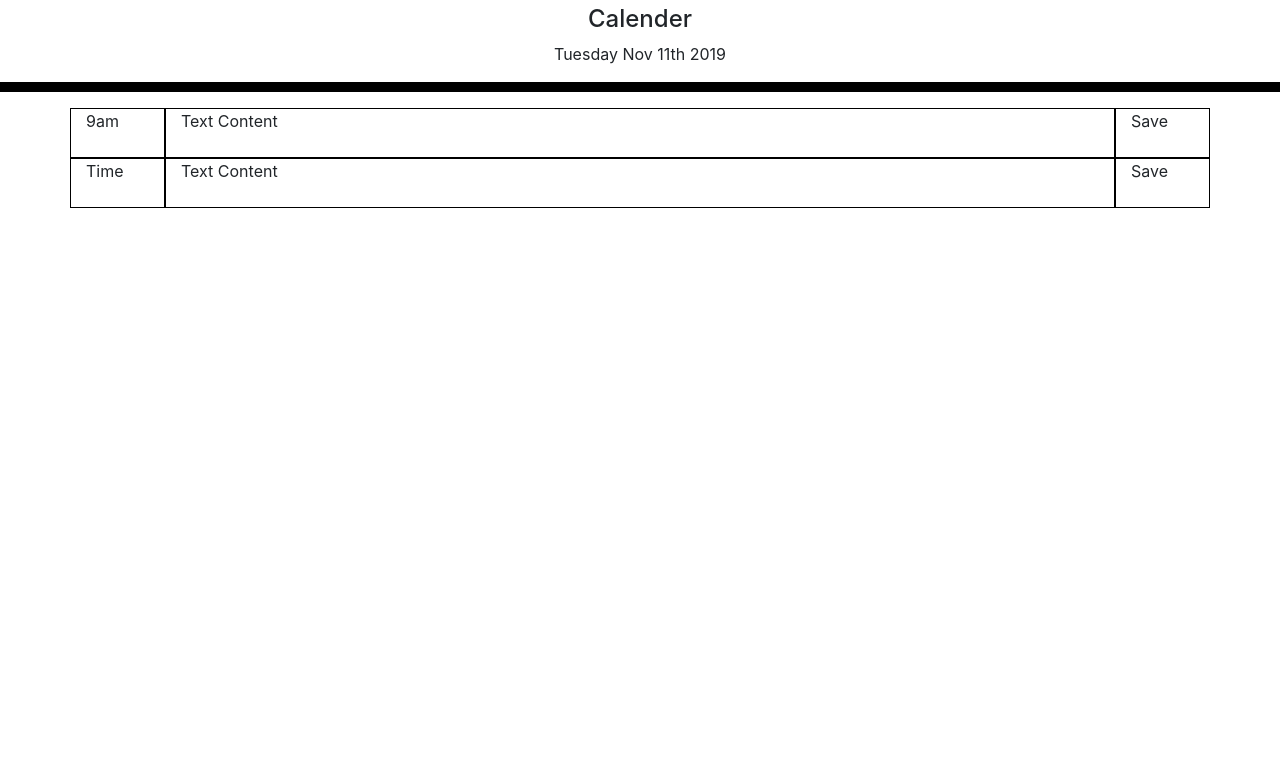
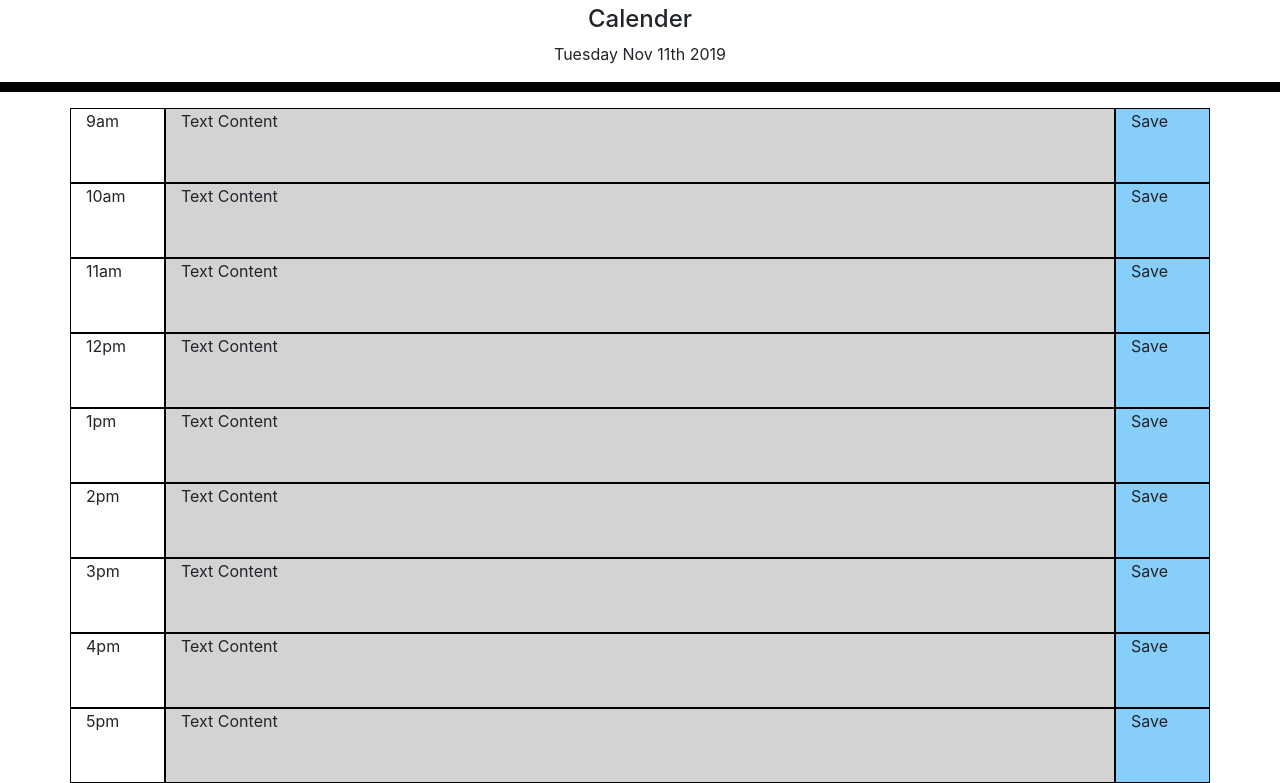
Before and after one commit to Keegawho198/Day-planner, a plain HTML site: page index.html in a window 1280 px wide. Shown: the part 51-834 px from the top of the page. Before the commit the page ends 800 px from the top, so only its background shows below. Drawn offline with nearby package versions, Linux system fonts and the light colour scheme.

Commit message:
Added extra text content rows, changed some CSS sizes

```diff
--- a/index.html
+++ b/index.html
@@ -6,6 +6,8 @@
   <meta http-equiv="X-UA-Compatible" content="ie=edge">
   <link href="styles.css" rel="stylesheet">
   <link rel="stylesheet" href="https://stackpath.bootstrapcdn.com/bootstrap/4.3.1/css/bootstrap.min.css" integrity="sha384-ggOyR0iXCbMQv3Xipma34MD+dH/1fQ784/j6cY/iJTQUOhcWr7x9JvoRxT2MZw1T" crossorigin="anonymous">
+  <script defer src="script.js"></script>
+
   <title>Day-Planner</title>
 </head>
 <body>
@@ -14,33 +16,108 @@
   <p id="date">Date and time here</p>
   <hr class="new1">
   <div class="container">
-    <div class="row">
+    <div class="row 9am">
       <div class="col-1">
         9am
       </div>
       <div class="col-10">
         Text Content
       </div>
-      <div class="col-1">
+      <div class="col-1 save">
         Save
       </div>
     </div>
-    <div class="row">
+    <div class="row 10am">
       <div class="col-1">
-        Time
+        10am
       </div>
       <div class="col-10">
         Text Content
       </div>
-      <div class="col-1">
+      <div class="col-1 save">
         Save
       </div>
     </div>
-
+    <div class="row 11am">
+      <div class="col-1">
+        11am
+      </div>
+      <div class="col-10">
+        Text Content
+      </div>
+      <div class="col-1 save">
+        Save
+      </div>
+    </div>
+    <div class="row 12pm">
+      <div class="col-1">
+        12pm
+      </div>
+      <div class="col-10">
+        Text Content
+      </div>
+      <div class="col-1 save">
+        Save
+      </div>
+    </div>
+    <div class="row 1pm">
+      <div class="col-1">
+        1pm
+      </div>
+      <div class="col-10">
+        Text Content
+      </div>
+      <div class="col-1 save">
+        Save
+      </div>
+    </div>
+    <div class="row 2pm">
+      <div class="col-1">
+        2pm
+      </div>
+      <div class="col-10">
+        Text Content
+      </div>
+      <div class="col-1 save">
+        Save
+      </div>
+    </div>
+    <div class="row 3pm">
+      <div class="col-1">
+        3pm
+      </div>
+      <div class="col-10">
+        Text Content
+      </div>
+      <div class="col-1 save">
+        Save
+      </div>
+    </div>
+    <div class="row 4pm">
+      <div class="col-1">
+        4pm
+      </div>
+      <div class="col-10">
+        Text Content
+      </div>
+      <div class="col-1 save">
+        Save
+      </div>
+    </div>
+    <div class="row 5pm">
+      <div class="col-1">
+        5pm
+      </div>
+      <div class="col-10">
+        Text Content
+      </div>
+      <div class="col-1 save">
+        Save
+      </div>
+    </div>
   </div>
 
 </body>
-<script defer src="script.js"></script>
 <script src="lib/moment/moment.min.js"></script>
 
 <script src="https://code.jquery.com/jquery-3.3.1.slim.min.js" integrity="sha384-q8i/X+965DzO0rT7abK41JStQIAqVgRVzpbzo5smXKp4YfRvH+8abtTE1Pi6jizo" crossorigin="anonymous"></script>
--- a/styles.css
+++ b/styles.css
@@ -1,13 +1,19 @@
 .row{
-    height: 50px;
+    height: 75px;
 }
 
 .col-1{
     border: 1px solid black;
 }
 
+.col-1.save{
+    border: 1px solid black;
+    background-color: lightskyblue;
+}
+
 .col-10{
     border: 1px solid black;
+    background-color: lightgray;
 }
 
 h1{
```
